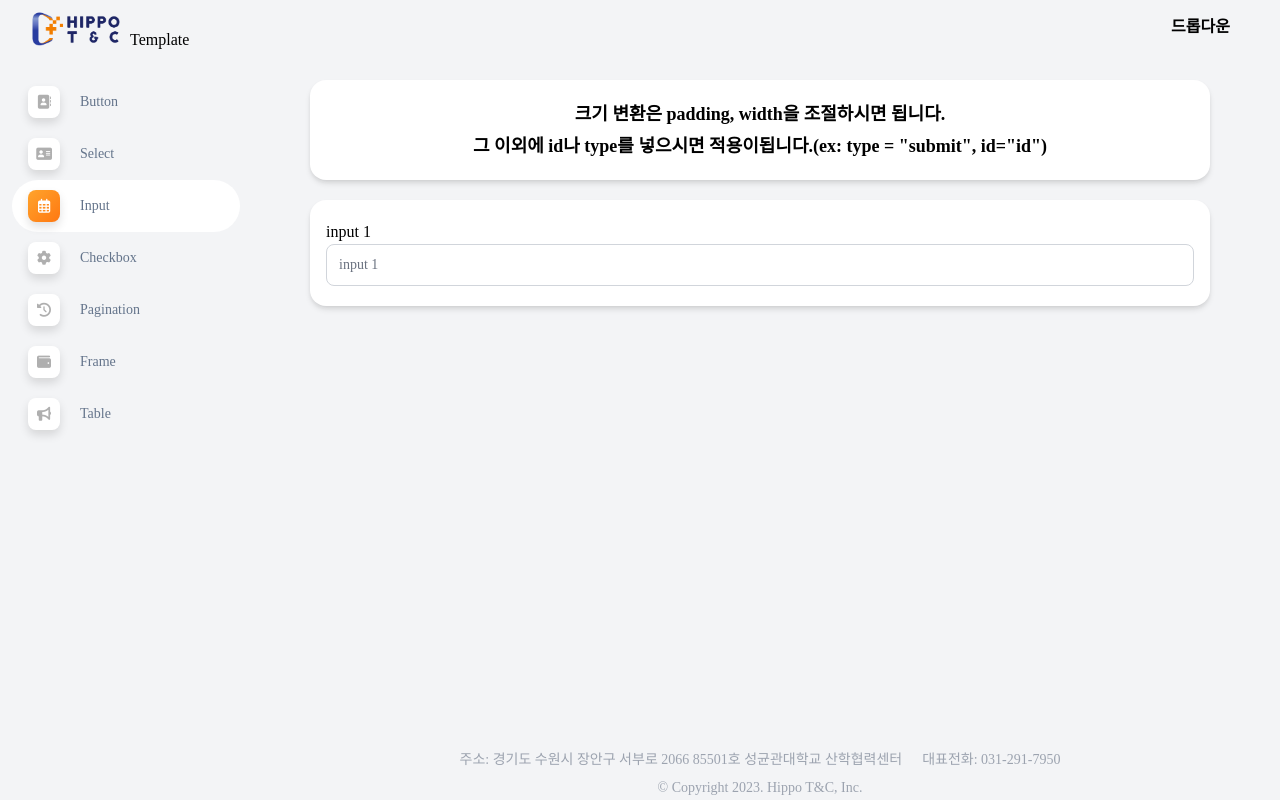
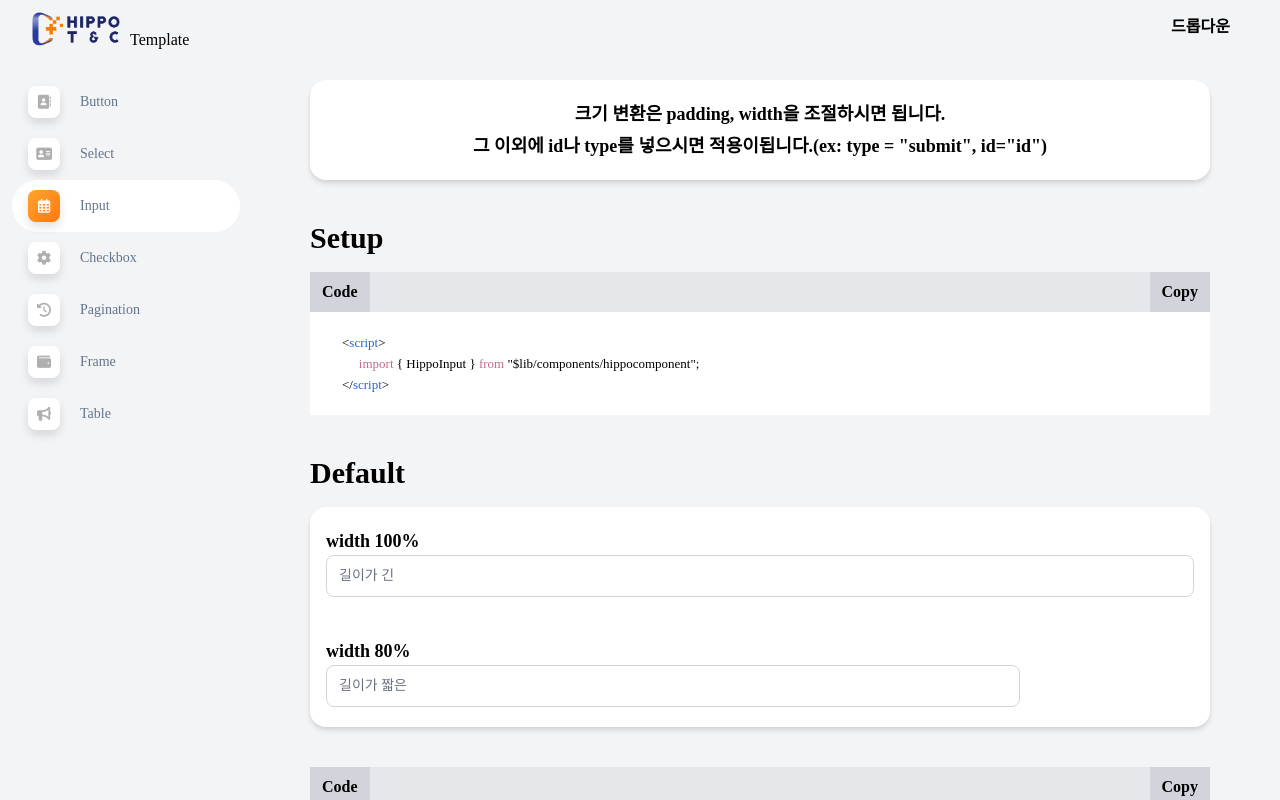
Before and after one commit to hippotnc-skku/template, a SvelteKit app: page /input in a window 1280 px wide. Shown: the top 800 px of the page. Built offline with nearby package versions, Linux system fonts and the light colour scheme; a web font is replaced by a local one.

Commit message:
input 완료

```diff
--- a/src/routes/input/+page.svelte
+++ b/src/routes/input/+page.svelte
@@ -1,28 +1,40 @@
 <script>
 	import { HippoInput, HippoWhiteFrame } from "$lib/components/hippocomponent";
-
+  import SetupFrame from "$lib/codeboxframe/SetupFrame.svelte";
+	import CodeExampleFrame from "$lib/codeboxframe/CodeExampleFrame.svelte";
+	import CodeBox from "$lib/codeboxframe/CodeBox.svelte";
 
 </script>
 
-<div class="flex flex-col items-center">
-  <div class="flex justify-center w-full">
-    <HippoWhiteFrame class="text-center py-5 w-full space-y-1">
-      <div class="text-lg font-bold">
-        크기 변환은 padding, width을 조절하시면 됩니다.
-      </div>
-      <div class="text-lg font-bold">
-        그 이외에 id나 type를 넣으시면 적용이됩니다.(ex: type = "submit", id="id")
-      </div>
-    </HippoWhiteFrame>
+<HippoWhiteFrame class="text-center py-5 w-full space-y-1">
+  <div class="text-lg font-bold">
+    크기 변환은 padding, width을 조절하시면 됩니다.
   </div>
+  <div class="text-lg font-bold">
+    그 이외에 id나 type를 넣으시면 적용이됩니다.(ex: type = "submit", id="id")
+  </div>
+</HippoWhiteFrame>
 
+<SetupFrame id="script">
+  <pre id="script"><code>&lt<span class="script">script</span>&gt</code>
+  <code><span class="import-from">import</span> &#123 HippoInput &#125 <span class="import-from">from</span> "$lib/components/hippocomponent";</code>
+<code>&lt/<span class="script">script</span>&gt</code>
+</pre>
+</SetupFrame>
 
-  <div class="flex justify-center mt-5 w-full">
-    <HippoWhiteFrame class="px-4 py-5 w-full">
-      <div>
-        input 1
-      </div>
-      <HippoInput name="totalCount" placeholder="input 1" class="w-full"  />
-    </HippoWhiteFrame>
+<CodeExampleFrame>
+  <HippoWhiteFrame class="px-4 py-5 w-full">
+    <div class="text-lg font-bold">width 100%</div>
+    <HippoInput name="totalCount" placeholder="길이가 긴" class="w-full" />
+
+    <div class="text-lg font-bold mt-10">width 80%</div>
+    <HippoInput name="totalCount" placeholder="길이가 짧은" class="w-[80%]" />
+  </HippoWhiteFrame>
+</CodeExampleFrame>
+
+<CodeBox class="mt-10" id="inputs">
+  <div id="inputs" class="space-y-5">
+    <pre id="longselect" class="text-sm"><code>&lt<span class="component">HippoInput</span> name="totalCount" placeholder="width 100%" class="w-full" /&gt</code></pre>
+    <pre id="longselect" class="text-sm"><code>&lt<span class="component">HippoInput</span> name="totalCount" placeholder="width 80%" class="w-[80%]" /&gt</code></pre>
   </div>
-</div>
+</CodeBox>
--- a/src/routes/select/+page.svelte
+++ b/src/routes/select/+page.svelte
@@ -67,7 +67,7 @@
 
 <SetupFrame id="script">
   <pre id="script"><code>&lt<span class="script">script</span>&gt</code>
-  <code><span class="import-from">import</span> &#123HippoSelect&#125 <span class="import-from">from</span> "$lib/components/hippocomponent";</code>
+  <code><span class="import-from">import</span> &#123 HippoSelect &#125 <span class="import-from">from</span> "$lib/components/hippocomponent";</code>
   <code>const options = [
             &#123 name: 'first', value : 1 &#125,
             &#123 name: 'second', value : 2 &#125,
@@ -160,7 +160,7 @@
   <div class="space-y-10" id="colorselects">
     {#each selectCode as sc, i}
     <pre id="select{i+1}" class="text-sm"><code>&lt<span class="component">HippoSelect</span> class="w-48 {sc[0]} {sc[1]}"
-      on:change=&#123(e) =&gt onChange(e)&#125&gt</code>
+      <span class="function-event">on:change=&#123(e) =&gt onChange(e)&#125</span>&gt</code>
   <code>&ltoption disabled selected&gt숫자를 선택하세요.&lt/option&gt</code>
   <code>&#123#each options as option&#125</code>
     <code>&ltoption value=&#123option.value&#125&gt&#123option.name&#125&lt/option&gt</code>
```
